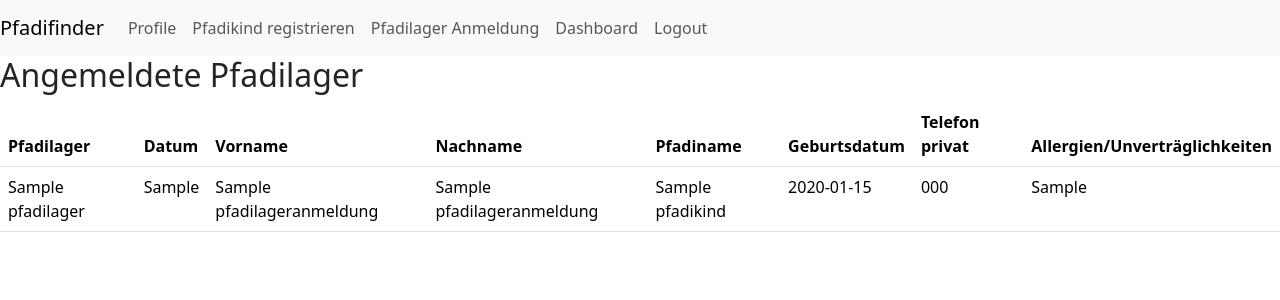
After one commit to hzimat2023/pfadifinder, a Flask app: page /angemeldete_pfadilager in a window 1280 px wide. The commit adds this page. Shown: the top 300 px of the page. Run offline with Flask 3, Linux system fonts and the light colour scheme; a user stored in the database is signed in; tables that the repository leaves empty hold one stand-in row (values such as "Sample post").

Commit message:
Pfadilageranmeldung2

```diff
--- a/app/routes.py
+++ b/app/routes.py
@@ -156,13 +156,37 @@ def pfadilager():
 
 
 
+
+
+
+@app.route('/admin/dashboard')
+@login_required
+@admin_required
+def admin_dashboard():
+    # Hier können Sie die Administrationsfunktionen hinzufügen
+    return render_template('admin_dashboard.html')
+
+
+@app.route('/angemeldete_pfadilager', methods=['GET'])
+@login_required
+def angemeldete_pfadilager():
+    # Holen Sie sich alle Pfadilageranmeldungen des aktuellen Benutzers
+    anmeldungen = Pfadilageranmeldung.query.all()
+
+    return render_template('angemeldete_pfadilager.html', title='Angemeldete Pfadilager', anmeldungen=anmeldungen)
+
+
+
+
+
 @app.route('/anmeldung', methods=['GET', 'POST'])
 @login_required
 def anmeldung():
     form = PfadikindAnmeldungForm()
-    form.pfadikind.choices = [(pfadikind.id, pfadikind.vorname) for pfadikind in Pfadikind.query.all()]
+    form.pfadiname.choices = [(str(pfadikind.id), pfadikind.pfadiname) for pfadikind in Pfadikind.query.filter_by(user_id=current_user.id).all()]
     form.pfadilager.choices = [(pfadilager.id, pfadilager.name) for pfadilager in Pfadilager.query.all()]
-    form.pfadiname.choices = [(pfadikind.pfadiname, pfadikind.pfadiname) for pfadikind in Pfadikind.query.all()]
+    form.vorname.choices = [(pfadikind.vorname, pfadikind.vorname) for pfadikind in Pfadikind.query.filter_by(user_id=current_user.id).all()]
+    form.nachname.choices = [(pfadikind.nachname, pfadikind.nachname) for pfadikind in Pfadikind.query.filter_by(user_id=current_user.id).all()]
 
     if form.validate_on_submit():
         selected_pfadilager_id = form.pfadilager.data
@@ -184,15 +208,3 @@ def anmeldung():
         return redirect(url_for('index'))
 
     return render_template('anmeldung.html', title='Pfadilager Anmeldung', form=form)
-
-
-
-
-
-
-@app.route('/admin/dashboard')
-@login_required
-@admin_required
-def admin_dashboard():
-    # Hier können Sie die Administrationsfunktionen hinzufügen
-    return render_template('admin_dashboard.html')
--- a/app/templates/admin_dashboard.html
+++ b/app/templates/admin_dashboard.html
@@ -6,5 +6,8 @@
 <li class="nav-item">
     <a class="nav-link" href="{{ url_for('create_pfadilager') }}">Pfadi Lager hinzufügen</a>
 </li>
+<li class="nav-item">
+    <a class="nav-link" href="{{ url_for('angemeldete_pfadilager') }}">Pfadi Lager hinzufügen</a>
+</li>
 </div>
 {% endblock %}
--- /dev/null
+++ b/app/templates/angemeldete_pfadilager.html
@@ -0,0 +1,33 @@
+{% extends "base.html" %}
+
+{% block content %}
+  <h2>Angemeldete Pfadilager</h2>
+  <table class="table">
+    <thead>
+      <tr>
+        <th>Pfadilager</th>
+        <th>Datum</th>
+        <th>Vorname</th>
+        <th>Nachname</th>
+        <th>Pfadiname</th>
+        <th>Geburtsdatum</th>
+        <th>Telefon privat</th>
+        <th>Allergien/Unverträglichkeiten</th>
+      </tr>
+    </thead>
+    <tbody>
+      {% for anmeldung in anmeldungen %}
+        <tr>
+          <td>{{ anmeldung.pfadilager.name }}</td>
+          <td>{{ anmeldung.datum }}</td>
+          <td>{{ anmeldung.vorname }}</td>
+          <td>{{ anmeldung.nachname }}</td>
+          <td>{{ anmeldung.pfadikind.pfadiname }}</td>
+          <td>{{ anmeldung.pfadikind.geburtsdatum }}</td>
+          <td>{{ anmeldung.pfadikind.telefonprivat }}</td>
+          <td>{{ anmeldung.pfadikind.allergien_unvertraeglichkeiten }}</td>
+        </tr>
+      {% endfor %}
+    </tbody>
+  </table>
+{% endblock %}
```
Also changed, not shown: app/forms.py (+4 -4 lines), app/models.py (+9 -2 lines), app/templates/anmeldung.html (+11 -15 lines).
